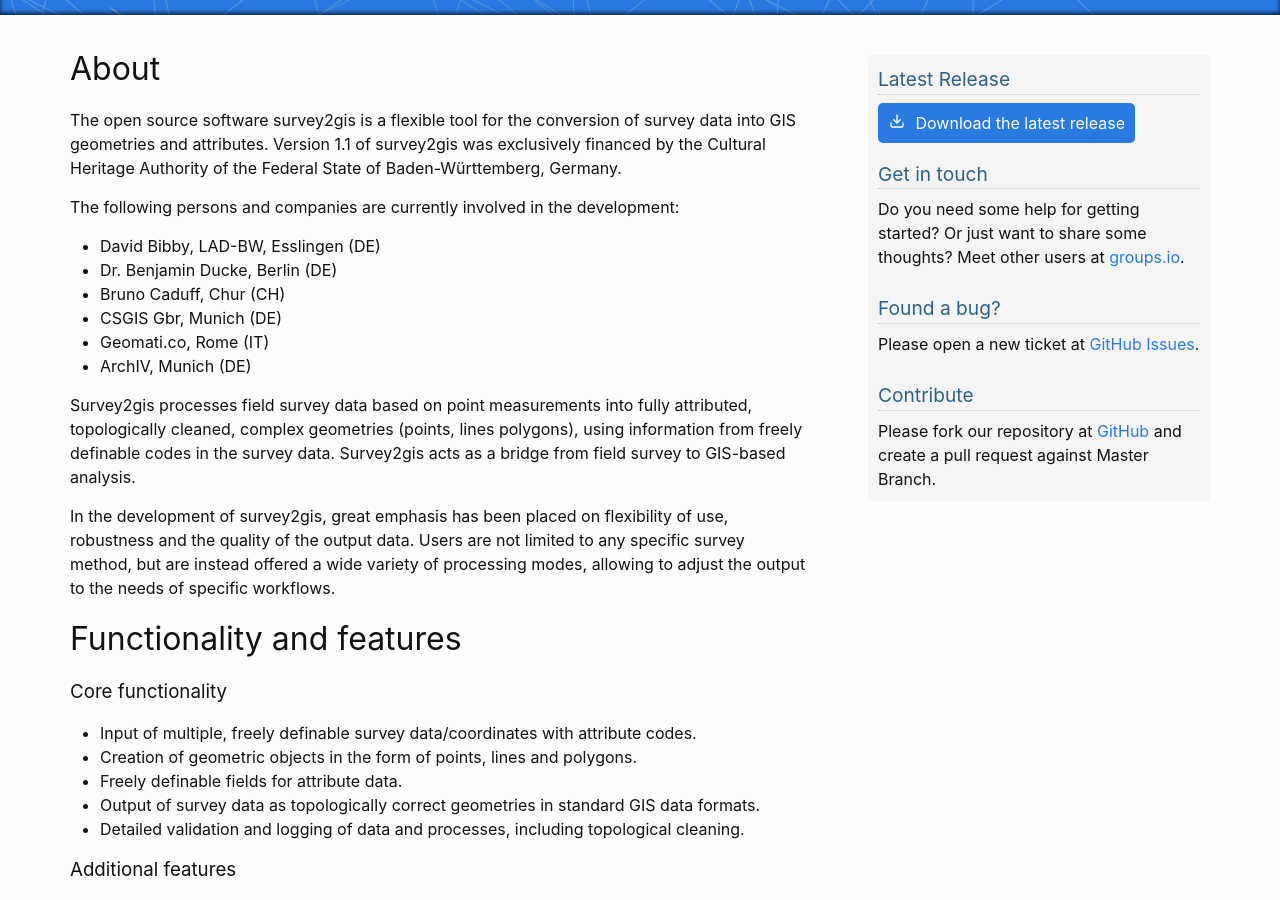
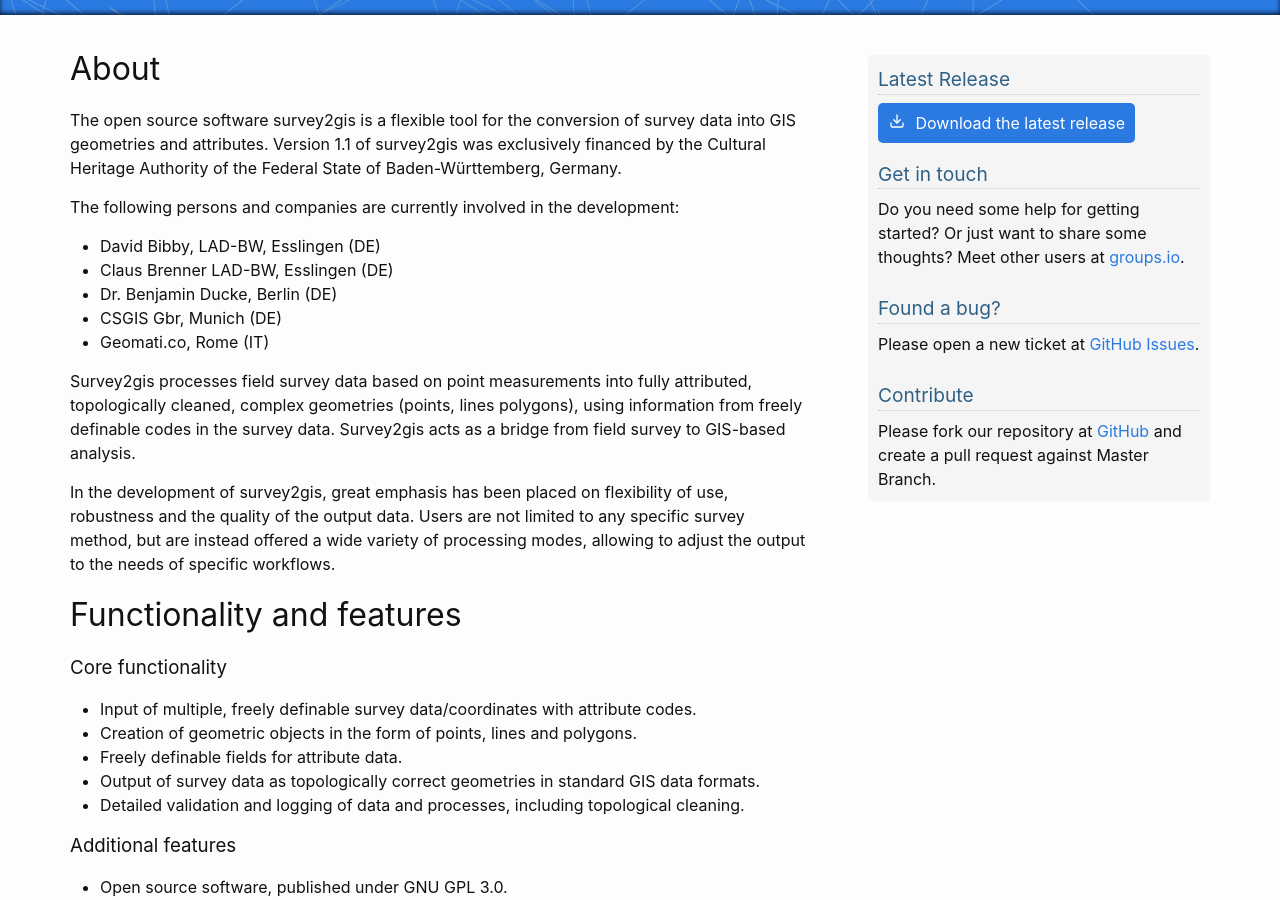
Before and after one commit to survey2gis/survey-tools-website, a Jekyll site: the page built from index.markdown, in a window 1280 px wide and 900 px high, scrolled down 377 px. Built offline with Jekyll 4.4.1, drawn with Linux system fonts in a browser that asks for light colours; our own code applies the rules of GitHub Pages for plain Markdown files.

Commit message:
Update index.markdown

```diff
--- a/index.markdown
+++ b/index.markdown
@@ -11,11 +11,10 @@
 
 The following persons and companies are currently involved in the development:
 - David Bibby, LAD-BW, Esslingen (DE)
+- Claus Brenner LAD-BW, Esslingen (DE)
 - Dr. Benjamin Ducke, Berlin (DE)
-- Bruno Caduff, Chur (CH)
 - CSGIS Gbr, Munich (DE)
 - Geomati.co, Rome (IT)
-- ArchIV, Munich (DE)
 
 Survey2gis processes field survey data based on point measurements into fully attributed, topologically cleaned, complex geometries (points, lines polygons), using information from freely definable codes in the survey data. Survey2gis acts as a bridge from field survey to GIS-based analysis.
 
```
